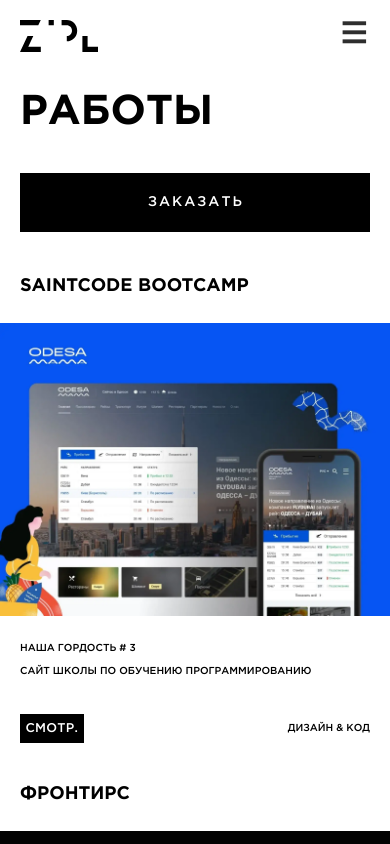
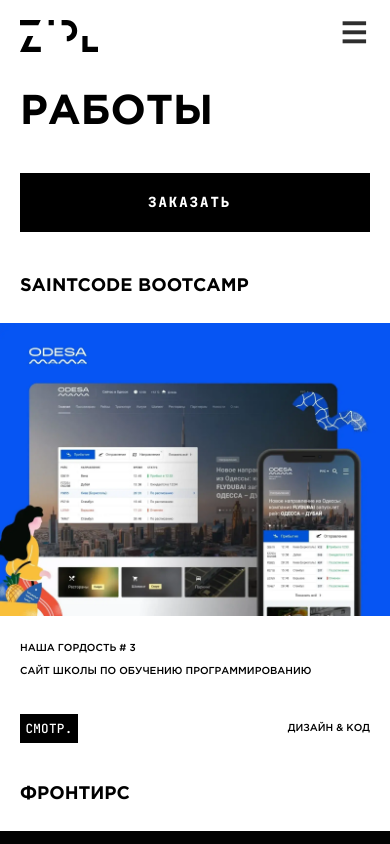
Before and after one commit to AnatolyKostarev/kojo, a React (Create React App) app: page /works in a window 390 px wide. Shown: the top 844 px of the page. Built offline with nearby package versions, Linux system fonts and the light colour scheme.

Commit message:
Change font, fix styles

```diff
--- a/src/components/button/Button.module.css
+++ b/src/components/button/Button.module.css
@@ -3,7 +3,8 @@
   display: block;
   width: 12.5vw;
   padding-left: 1.51vw;
-  font-family: "GothamProMedium";
+  font-family: "JetBrains Mono", monospace;
+  font-weight: 800;
   font-size: 1.5vh;
   letter-spacing: 0.07vw;
   line-height: 4.9vh;
@@ -38,13 +39,13 @@
   position: absolute;
   top: 0;
   left: 0;
-  /* padding-left: 1.3vw; */
   width: 100%;
   height: 100%;
-  font-family: "GothamProBlack";
+  font-family: "JetBrains Mono", monospace;
+  font-weight: 800;
   font-size: 3.5vh;
   line-height: 4.9vh;
-  letter-spacing: -0.05vw;
+  /* letter-spacing: -0.05vw; */
   color: #000;
   box-sizing: border-box;
   transform: translateX(-100%);
@@ -77,5 +78,6 @@
     padding: 1vh calc(50% - 47px);
     font-size: 14px;
     letter-spacing: 2px;
+    transform: translateX(0);
   }
 }
--- a/src/components/button/Buttonsmall.module.css
+++ b/src/components/button/Buttonsmall.module.css
@@ -3,7 +3,8 @@
   display: block;
   width: 8.5vw;
   padding: 0 1.4vw;
-  font-family: "GothamProMedium";
+  font-family: "JetBrains Mono", monospace;
+  font-weight: 500;
   font-size: 1.5vh;
   letter-spacing: 0.07vw;
   line-height: 3.5vh;
@@ -40,7 +41,8 @@
   left: 0;
   width: 100%;
   height: 100%;
-  font-family: "GothamProBlack";
+  font-family: "JetBrains Mono", monospace;
+  font-weight: 800;
   font-size: 3.5vh;
   line-height: 3.5vh;
   letter-spacing: 0.06vw;
```
